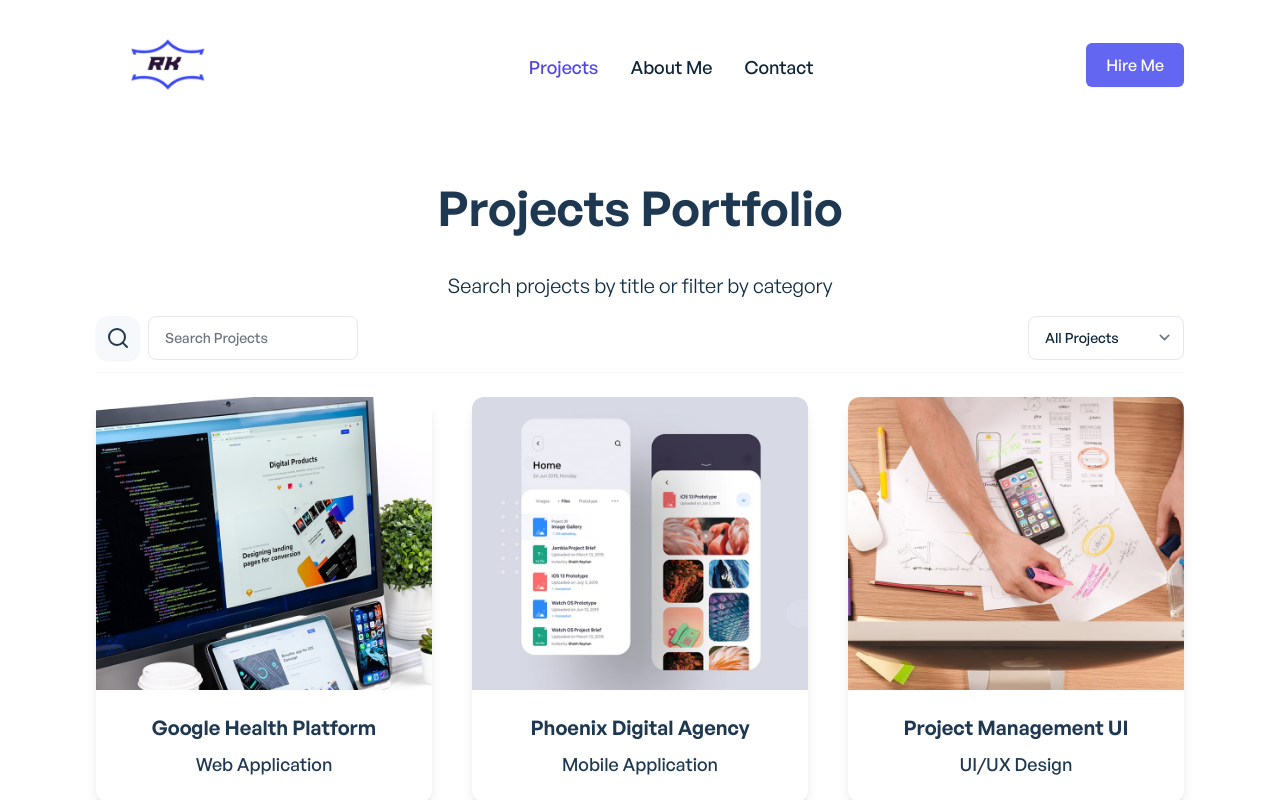
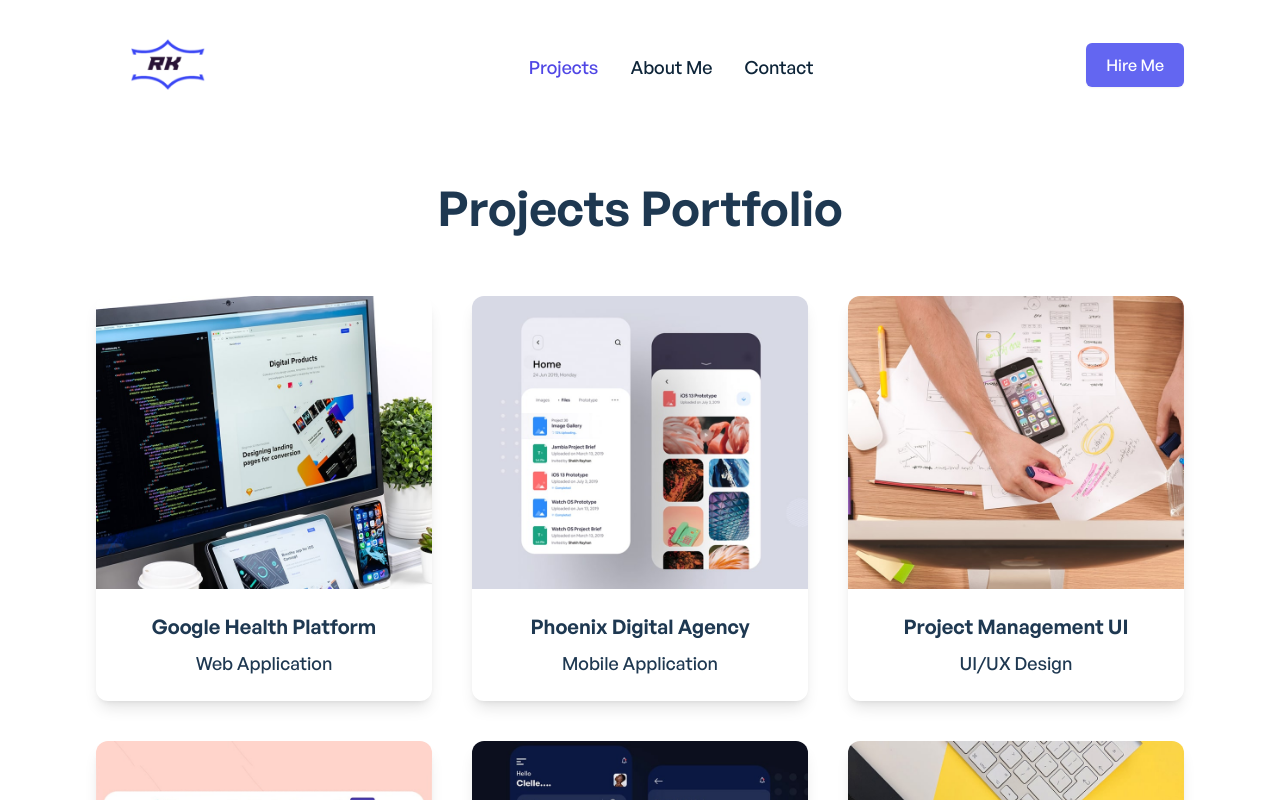
Before and after one commit to rejakazi02/Personal-portfolio, a Vue app: page /projects in a window 1280 px wide. Shown: the top 800 px of the page. Built offline with nearby package versions, Linux system fonts and the light colour scheme; what vue-backtotop would draw is missing.

Commit message:
some currection

```diff
--- a/src/components/projects/ProjectsGrid.vue
+++ b/src/components/projects/ProjectsGrid.vue
@@ -1,11 +1,10 @@
 <script>
 import feather from 'feather-icons';
-import ProjectsFilter from './ProjectsFilter.vue';
 import ProjectSingle from './ProjectSingle.vue';
 import projects from '../../data/projects';
 
 export default {
-	components: { ProjectSingle, ProjectsFilter },
+	components: { ProjectSingle },
 	data: () => {
 		return {
 			projects,
@@ -25,23 +24,7 @@
 			return this.projects;
 		},
 	},
-	methods: {
-		// Filter projects by category
-		filterProjectsByCategory() {
-			return this.projects.filter((item) => {
-				let category =
-					item.category.charAt(0).toUpperCase() +
-					item.category.slice(1);
-				console.log(category);
-				return category.includes(this.selectedCategory);
-			});
-		},
-		// Filter projects by title search
-		filterProjectsBySearch() {
-			let project = new RegExp(this.searchProject, 'i');
-			return this.projects.filter((el) => el.title.match(project));
-		},
-	},
+
 	mounted() {
 		feather.replace();
 	},
@@ -52,7 +35,7 @@
 	<!-- Projects grid -->
 	<section class="pt-10 sm:pt-14">
 		<!-- Projects grid title -->
-		<div class="text-center">
+		<div class="text-center mb-16">
 			<p
 				class="font-general-semibold text-2xl sm:text-5xl font-semibold mb-2 text-ternary-dark dark:text-ternary-light"
 			>
@@ -60,76 +43,6 @@
 			</p>
 		</div>
 
-		<!-- Filter and search projects -->
-		<div class="mt-10 sm:mt-10">
-			<h3
-				class="font-general-regular
-					text-center text-secondary-dark
-					dark:text-ternary-light
-					text-md
-					sm:text-xl
-					font-normal
-					mb-4
-				"
-			>
-				Search projects by title or filter by category
-			</h3>
-			<div
-				class="
-					flex
-					justify-between
-					border-b border-primary-light
-					dark:border-secondary-dark
-					pb-3
-					gap-2
-				"
-			>
-				<div class="flex justify-between gap-2">
-					<span
-						class="
-							hidden
-							sm:block
-							bg-primary-light
-							dark:bg-ternary-dark
-							p-2.5
-							shadow-sm
-							rounded-xl
-							cursor-pointer
-							"
-					>
-						<i
-							data-feather="search"
-							class="text-ternary-dark dark:text-ternary-light"
-						></i>
-					</span>
-					<input
-						v-model="searchProject"
-						class="font-general-medium
-						pl-3
-						pr-1
-						sm:px-4
-						py-2
-						border-1 border-gray-200
-						dark:border-secondary-dark
-						rounded-lg
-						text-sm
-						sm:text-md
-						bg-secondary-light
-						dark:bg-ternary-dark
-						text-primary-dark
-						dark:text-ternary-light
-						"
-						id="name"
-						name="name"
-						type="search"
-						required=""
-						placeholder="Search Projects"
-						aria-label="Name"
-					/>
-				</div>
-				<ProjectsFilter @filter="selectedCategory = $event" />
-			</div>
-		</div>
 
 		<!-- Projects grid -->
 		<div
--- a/src/router/index.js
+++ b/src/router/index.js
@@ -7,7 +7,7 @@
 		name: 'Home',
 		component: Home,
 		meta: {
-			title: 'Stoman - Home',
+			title: 'Home Page',
 		},
 	},
 	{
@@ -19,7 +19,7 @@
 		component: () =>
 			import(/* webpackChunkName: "about" */ '../views/About.vue'),
 		meta: {
-			title: 'Stoman - About',
+			title: 'About Page',
 		},
 	},
 	{
@@ -31,7 +31,7 @@
 		component: () =>
 			import(/* webpackChunkName: "projects" */ '../views/Projects.vue'),
 		meta: {
-			title: 'Stoman - Projects',
+			title: 'Projects Page',
 		},
 	},
 	{
@@ -57,7 +57,7 @@
 		component: () =>
 			import(/* webpackChunkName: "projects" */ '../views/Contact.vue'),
 		meta: {
-			title: 'Stoman - Contact',
+			title: 'Contact Page',
 		},
 	},
 ];
```
